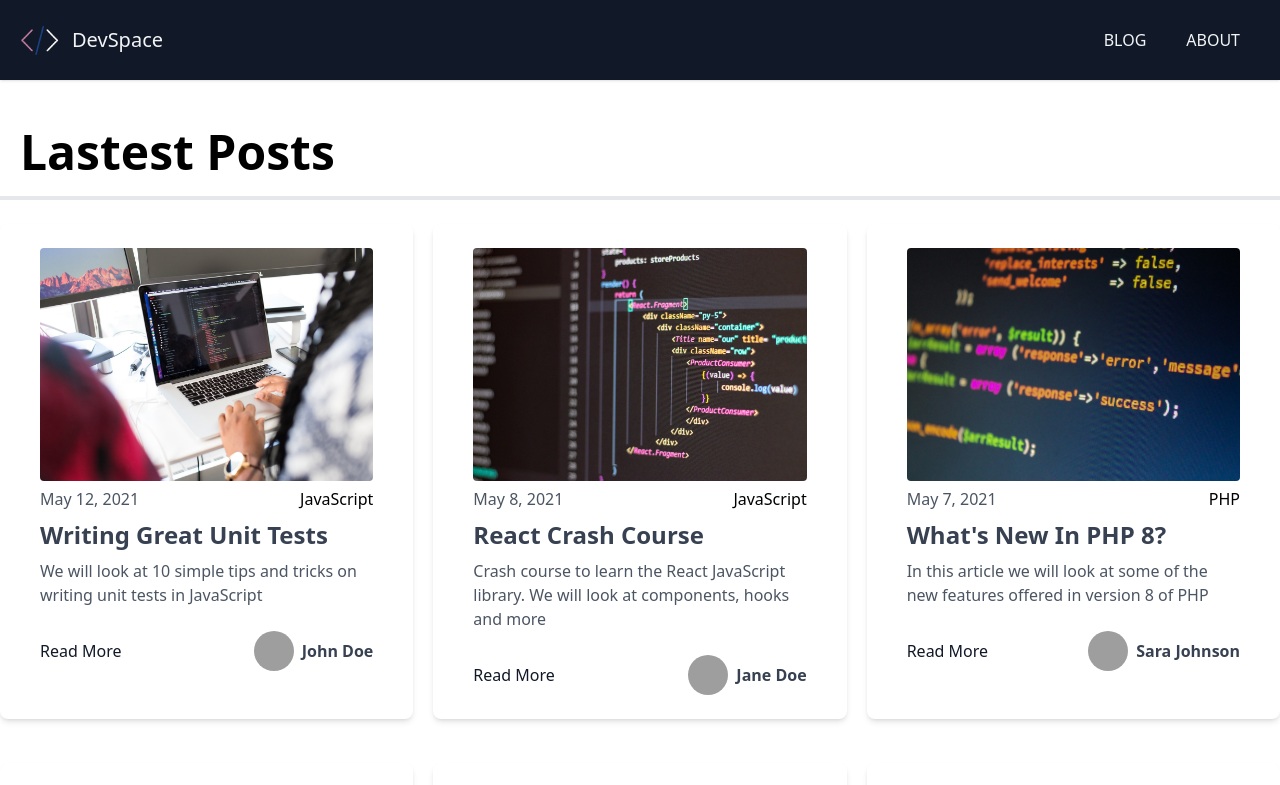
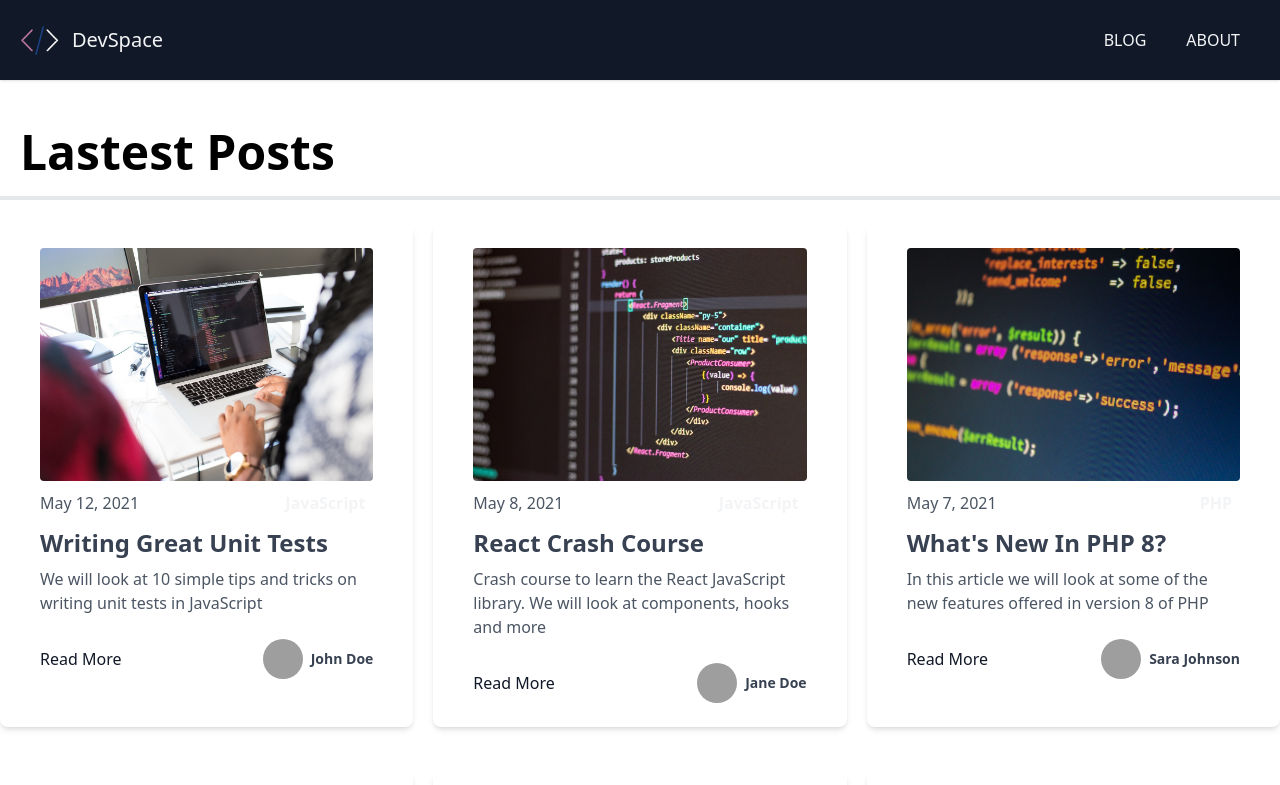
Before and after one commit to mohammad-mo/devspace, a Next.js app: page / in a window 1280 px wide. Shown: the top 785 px of the page. Built offline with nearby package versions, Linux system fonts and the light colour scheme; grey boxes are pictures that could not be loaded.

Commit message:
- Category label component added.

```diff
--- a/components/Post.js
+++ b/components/Post.js
@@ -1,5 +1,7 @@
 import Link from 'next/link'
 import Image from 'next/image'
+
+import CategoryLabel from './CategoryLabel'
 
 const Post = ({ post }) => {
   return (
@@ -16,7 +18,7 @@ const Post = ({ post }) => {
         <span className='font-light text-gray-600'>
           {post.frontmatter.date}
         </span>
-        <div>{post.frontmatter.category}</div>
+        <CategoryLabel>{post.frontmatter.category}</CategoryLabel>
       </div>
 
       <div className='mt-2'>
@@ -31,7 +33,7 @@ const Post = ({ post }) => {
         <p className='mt-2 text-gray-600'>{post.frontmatter.excerpt}</p>
       </div>
 
-      <div className='flex justify-between items-center mt-6'>
+      <div className='flex justify-between items-center mt-6 space-x-2'>
         <Link href={`/blog/${post.slug}`}>
           <a passhref='true' className='text-gray-900 hover:text-blue-600'>
             Read More
@@ -48,7 +50,9 @@ const Post = ({ post }) => {
               className='mx-4 rounded-full'
             />
           </div>
-          <h3 className='text-gray-700 font-bold'>{post.frontmatter.author}</h3>
+          <h3 className='text-sm text-gray-700 font-bold'>
+            {post.frontmatter.author}
+          </h3>
         </div>
       </div>
     </div>
```
